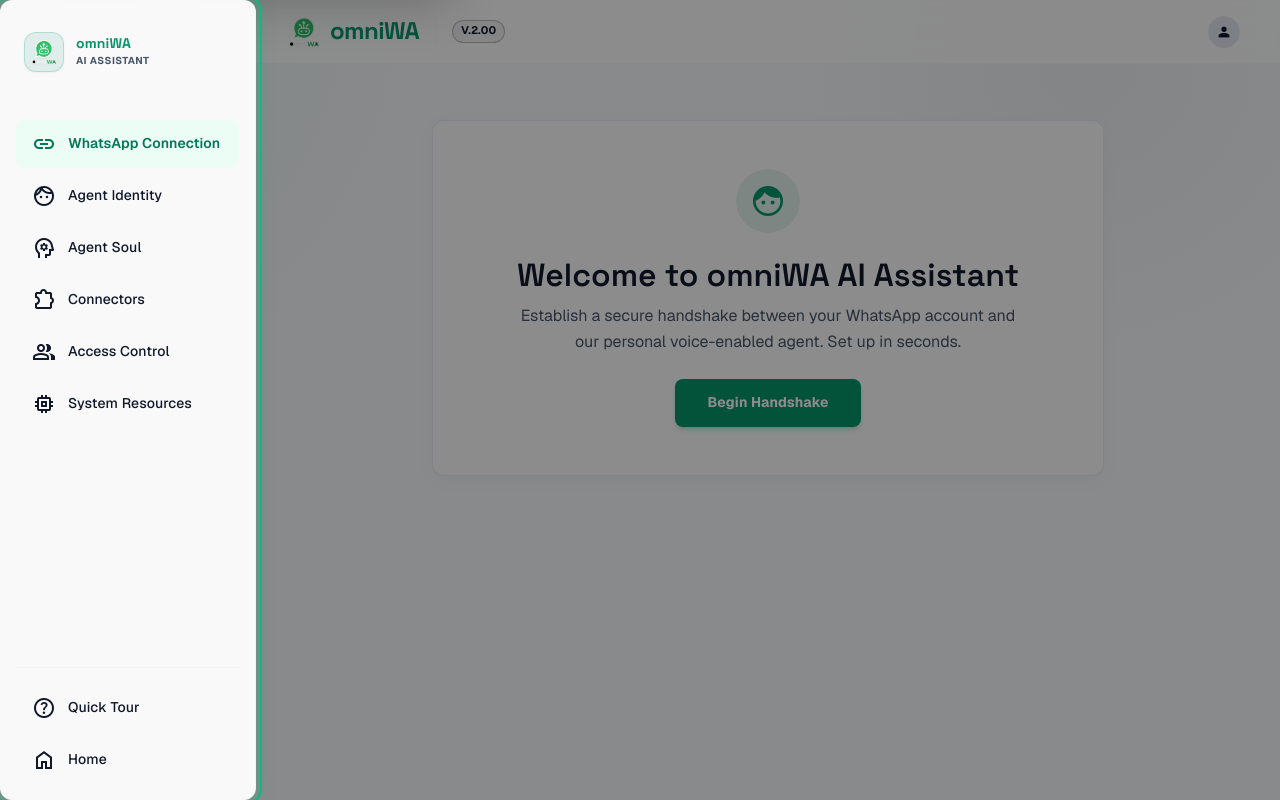
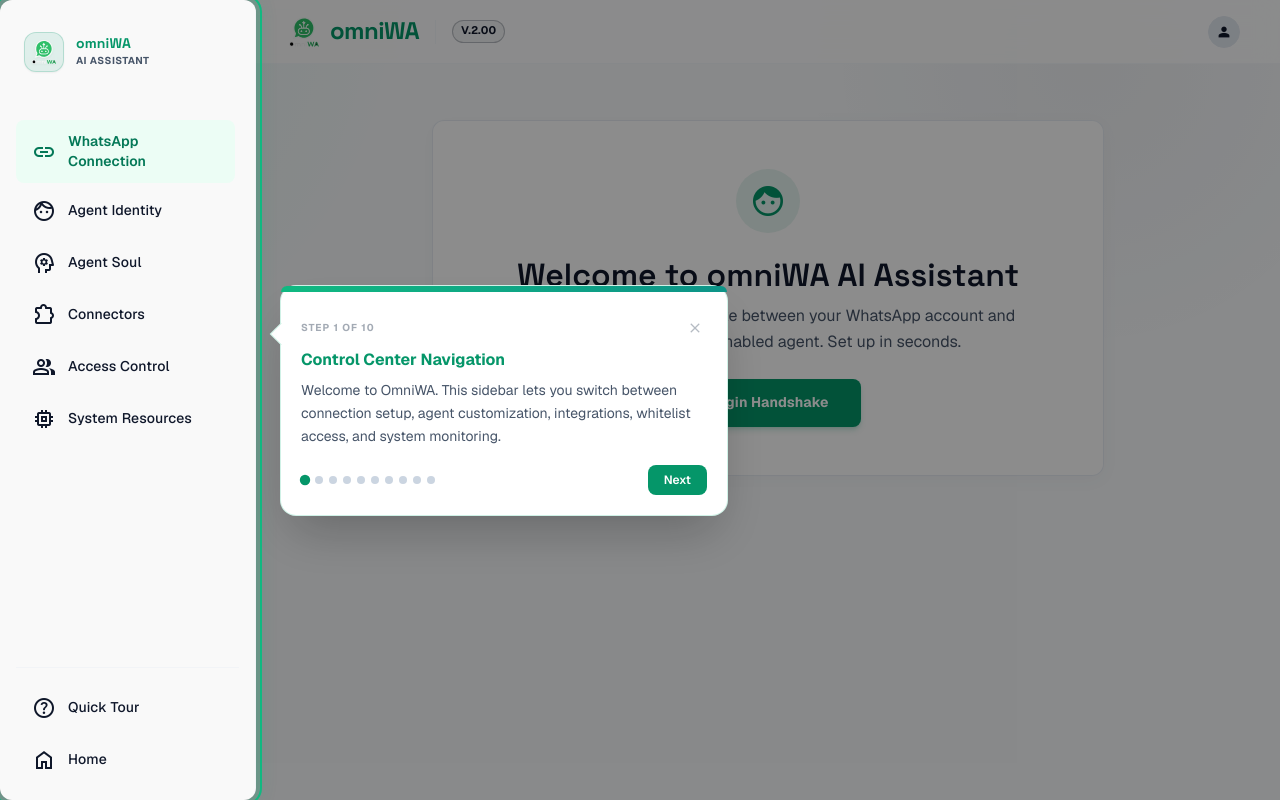
Before and after one commit to Narendarcodes/Autonomous-Whatsapp-Agent, a Python web app: template backend/app/templates/dashboard.html in a window 1280 px wide. Run offline with Jinja, Linux system fonts and the light colour scheme; the template is opened without the code that fills it, so the values that code supplies are empty; some libraries are stand-ins or nearby versions.

Commit message:
fix(ui): resolve walkthrough card positioning and sidebar cutoff vertical overflow issues

```diff
--- a/backend/app/templates/dashboard.html
+++ b/backend/app/templates/dashboard.html
@@ -328,6 +328,20 @@
                 transition-duration: 0.01ms !important;
             }
         }
+        /* Custom scrollbar for scrollable nav */
+        .scrollbar-thin::-webkit-scrollbar {
+            width: 4px;
+        }
+        .scrollbar-thin::-webkit-scrollbar-track {
+            background: transparent;
+        }
+        .scrollbar-thin::-webkit-scrollbar-thumb {
+            background: rgba(15, 23, 42, 0.08);
+            border-radius: 9999px;
+        }
+        .scrollbar-thin::-webkit-scrollbar-thumb:hover {
+            background: rgba(15, 23, 42, 0.16);
+        }
     </style>
 </head>
 <body class="min-h-screen text-on-surface">
@@ -396,7 +410,7 @@
             <p class="text-[10px] text-on-surface-variant font-bold uppercase tracking-wider">AI Assistant</p>
         </div>
     </div>
-    <nav class="flex-grow space-y-1" role="tablist" aria-label="Dashboard sections">
+    <nav class="flex-grow space-y-1 overflow-y-auto pr-1 scrollbar-thin" role="tablist" aria-label="Dashboard sections">
         <button id="side-btn-whatsapp" onclick="showTab('whatsapp')" class="flex items-center gap-3 w-full px-4 py-3 text-secondary hover:bg-surface-container-high/50 hover:text-primary transition-all duration-300 rounded-lg text-left font-label-md text-label-md select-none outline-none">
             <span class="material-symbols-outlined">link</span>
             <span>WhatsApp Connection</span>
@@ -478,7 +492,7 @@
                     <!-- Connection progress -->
                     <div class="w-full max-w-xs space-y-2">
                         <div class="flex justify-between text-[11px] font-bold text-on-surface-variant">
-                            <span>CONNECTION_TIMEOUT</span>
+                            <span id="wa-timeout-label">Handshake Active</span>
                             <span id="wa-timeout-timer">03:00</span>
                         </div>
                         <div class="h-1.5 w-full bg-surface-container rounded-full overflow-hidden">
@@ -1604,19 +1618,24 @@
         secondsLeft = 180;
         const progressEl = document.getElementById('wa-timeout-progress');
         const timerEl = document.getElementById('wa-timeout-timer');
+        const labelEl = document.getElementById('wa-timeout-label');
+
+        if (labelEl) labelEl.innerText = "Handshake Active";
 
         countdownInterval = setInterval(() => {
             if (secondsLeft <= 0) {
                 clearInterval(countdownInterval);
-                timerEl.innerText = "00:00";
-                progressEl.style.width = "0%";
+                countdownInterval = null;
+                if (timerEl) timerEl.innerText = "00:00";
+                if (progressEl) progressEl.style.width = "0%";
+                if (labelEl) labelEl.innerText = "Handshake Expired";
                 return;
             }
             secondsLeft--;
             const mins = Math.floor(secondsLeft / 60).toString().padStart(2, '0');
             const secs = (secondsLeft % 60).toString().padStart(2, '0');
-            timerEl.innerText = `${mins}:${secs}`;
-            progressEl.style.width = `${(secondsLeft / 180) * 100}%`;
+            if (timerEl) timerEl.innerText = `${mins}:${secs}`;
+            if (progressEl) progressEl.style.width = `${(secondsLeft / 180) * 100}%`;
         }, 1000);
     }
 
@@ -1664,7 +1683,10 @@
                     profilePlaceholder.classList.remove('hidden');
                 }
 
-                clearInterval(countdownInterval);
+                if (countdownInterval) {
+                    clearInterval(countdownInterval);
+                    countdownInterval = null;
+                }
             } else {
                 // Disconnected / connecting state
                 connectedPanel.classList.add('hidden');
@@ -1672,7 +1694,12 @@
                 if (data.has_qr) {
                     unconnectedPanel.classList.add('hidden');
                     qrSlide.classList.remove('hidden');
-                    holder.innerHTML = `<img src="/setup/qr-image?t=${Date.now()}" alt="Handshake QR Code" class="w-48 h-48 rounded-lg shadow border border-outline-variant/20 object-contain" />`;
+                    holder.innerHTML = `<img src="/setup/qr-image?t=${Date.now()}" alt="Handshake QR Code" class="w-48 h-48 rounded-lg shadow border border-outline-variant/20 object-contain" />;`;
+
+                    // Auto-start timer if QR exists but countdown is inactive
+                    if (!countdownInterval) {
+                        startQRTimer();
+                    }
                 } else {
                     // Stay on splash or show loading
                     if (!qrSlide.classList.contains('hidden')) {
@@ -2924,7 +2951,7 @@
             text: 'Queue bot actions and silence incoming messages during specific schedules using interactive time dials.'
         },
         {
-            elementId: 'tutorial-step-google',
+            elementId: 'connectors-grid',
             tab: 'connectors',
             title: 'Connectors Integrations',
             text: 'Sync OmniWA with external platforms. Link Google Calendar to fetch schedules and execute automated calendar writes.'
@@ -2998,25 +3025,70 @@
         const arrow = document.getElementById('tutorial-arrow');
         if (!card) return;
 
+        // Reset custom styles first to ensure no style leakage from previous steps
+        card.style.position = 'absolute';
+        card.style.bottom = '';
+        card.style.top = '';
+        card.style.left = '';
+        card.style.right = '';
+        card.style.transform = 'none';
+        if (arrow) {
+            arrow.style.display = 'none';
+            arrow.style.top = '';
+            arrow.style.bottom = '';
+            arrow.style.left = '';
+            arrow.style.right = '';
+        }
+
         if (!targetElement) {
             // Fallback: fixed at center-bottom if no target element exists
             card.style.position = 'fixed';
-            card.style.top = '';
             card.style.left = '50%';
             card.style.transform = 'translate(-50%, 0)';
             card.style.bottom = '1.5rem';
-            if (arrow) arrow.style.display = 'none';
             return;
         }
 
-        // Use absolute positioning relative to document body
-        card.style.position = 'absolute';
         const rect = targetElement.getBoundingClientRect();
         const cardWidth = card.offsetWidth || 380;
         const cardHeight = card.offsetHeight || 190;
         const viewportWidth = window.innerWidth;
         const viewportHeight = window.innerHeight;
 
+        // Check target dimensions and types
+        const isSidebar = targetElement.id === 'tutorial-step-sidebar';
+        const isTall = rect.height > (viewportHeight * 0.6) || targetElement.id.startsWith('tab-');
+
+        if (isSidebar) {
+            // Place on the right side of the sidebar, centered vertically in the viewport
+            card.style.position = 'fixed';
+            card.style.left = `${rect.right + 24}px`;
+            card.style.top = `${Math.max(80, (viewportHeight / 2) - (cardHeight / 2))}px`;
+
+            if (arrow) {
+                arrow.style.display = 'block';
+                arrow.className = "absolute -left-2 top-10 w-4 h-4 bg-white rotate-45 border-b border-l border-emerald-500/20";
+            }
+            return;
+        }
+
+        if (isTall) {
+            // For full tab panels or huge containers, place card as fixed bottom-right to avoid occlusion
+            card.style.position = 'fixed';
+            card.style.right = '2rem';
+            card.style.bottom = '2rem';
+
+            // Re-center on small screens
+            if (viewportWidth < 768) {
+                card.style.right = '';
+                card.style.left = '50%';
+                card.style.transform = 'translate(-50%, 0)';
+                card.style.bottom = '1.5rem';
+            }
+            return;
+        }
+
+        // Standard positioning for smaller components
         // Default: Place card below the target element with a gap
         let top = rect.bottom + window.scrollY + 14;
         let left = rect.left + window.scrollX + (rect.width / 2) - (cardWidth / 2);
@@ -3036,10 +3108,8 @@
         }
 
         // Apply coordinates
-        card.style.bottom = '';
         card.style.top = `${top}px`;
         card.style.left = `${left}px`;
-        card.style.transform = 'none';
 
         // Position arrow pointing directly to target center
         if (arrow) {
@@ -3049,10 +3119,8 @@
 
             if (placement === 'bottom') {
                 arrow.className = "absolute -top-2 w-4 h-4 bg-white rotate-45 border-t border-l border-emerald-500/20";
-                arrow.style.bottom = '';
             } else {
                 arrow.className = "absolute -bottom-2 w-4 h-4 bg-white rotate-45 border-b border-r border-emerald-500/20";
-                arrow.style.top = '';
             }
         }
     }
```
